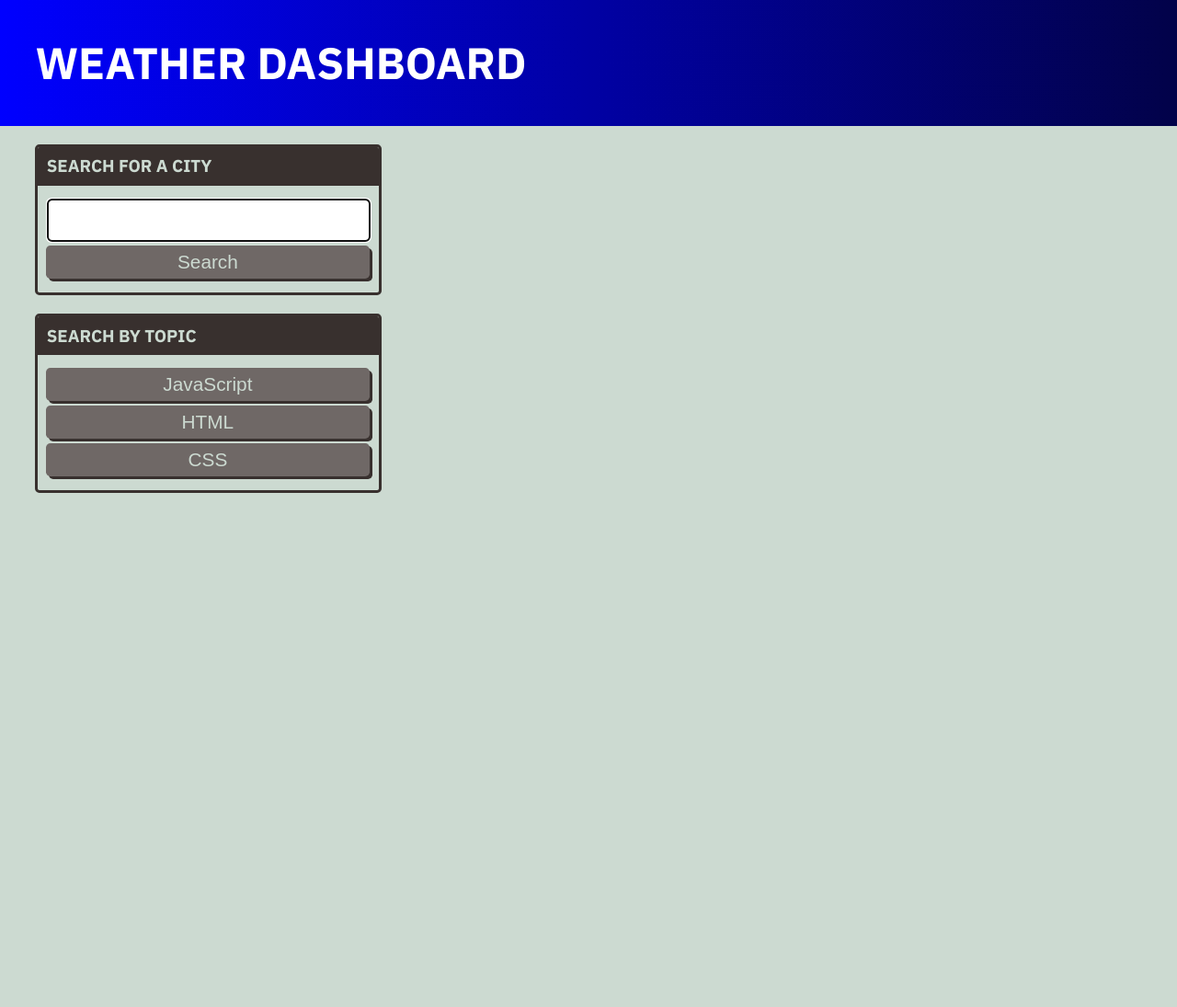
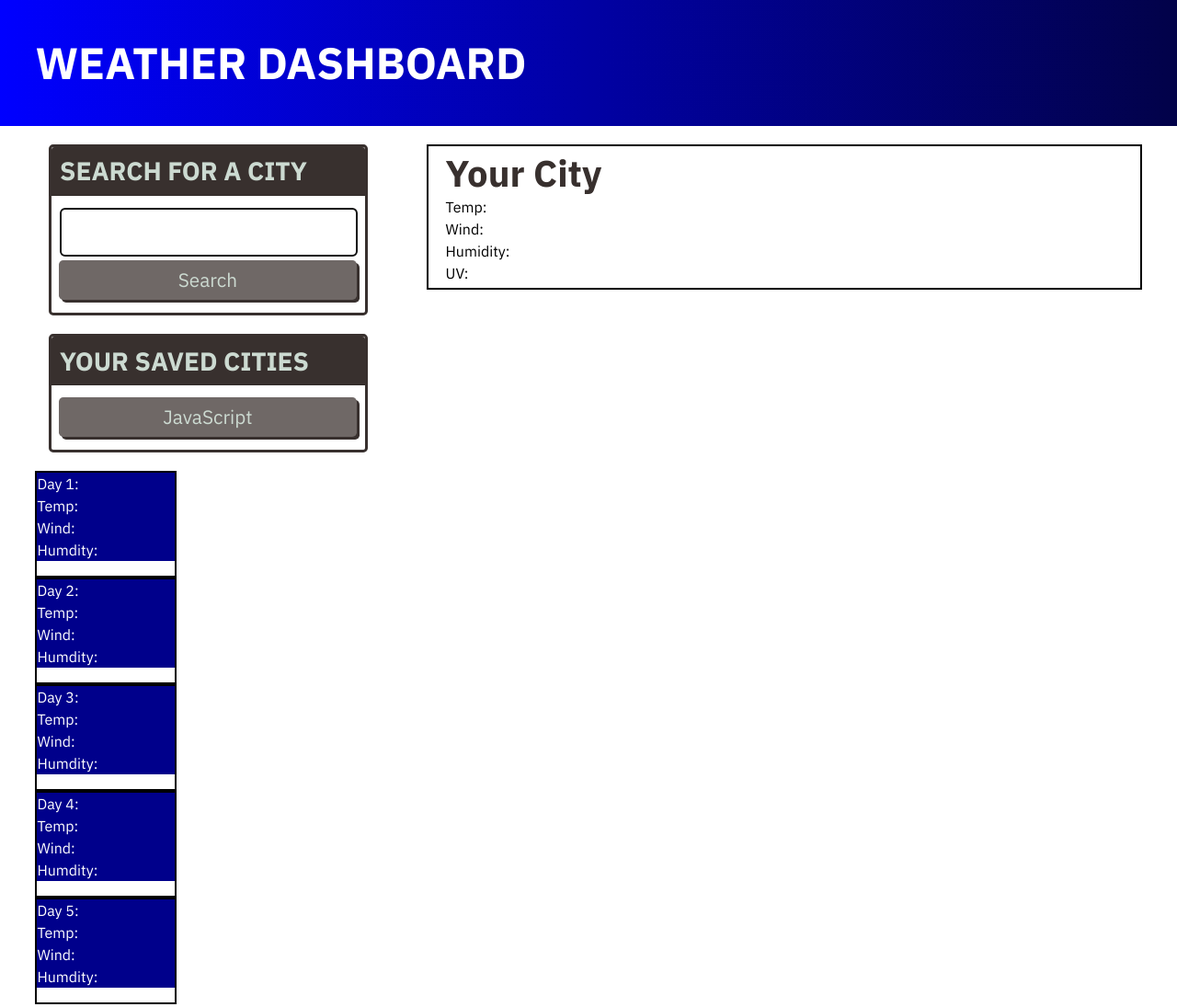
Before and after one commit to RauchDavis13/Challenge6, a plain HTML site: page index.html in a window 1280 px wide. Shown: the whole page at 92% size. Before the commit the page ends 800 px from the top, so only its background shows below. Drawn offline with nearby package versions, Linux system fonts and the light colour scheme.

Commit message:
have 5 day boxes setup, need positioning and data flow

```diff
--- a/assets/script.js
+++ b/assets/script.js
@@ -1,7 +1,8 @@
 var cityFormEl = document.querySelector("#user-form");
 var languageButtonsEl = document.querySelector("#language-buttons");
 var displayCity = document.querySelector("#cityDisplay");
-var currentDateDisplay = document.querySelector("#currentDateDisplay");
+var currentDateDisplay = document.getElementById("currentDateDisplay");
+var dateDisplay = document.getElementsByClassName("dateDisplay");
 var cityInputEl = document.querySelector("#cityName");
 var repoContainerEl = document.querySelector("#repos-container");
 var repoSearchTerm = document.querySelector("#repo-search-term");
@@ -11,12 +12,20 @@ var current_date = document.querySelector("#current-date");
 var current_temp = document.querySelector("#current-temp");
 var current_wind = document.querySelector("#current-wind");
 var current_humidity = document.querySelector("#current-humidity");
+var current_uvi = document.querySelector("#current-uvi");
+var currentTempSpan = document.getElementById("currentTempSpan");
+var currentWindSpan = document.getElementById("currentWindSpan");
+var currentHumidSpan = document.getElementById("currentHumidSpan");
+var currentUvSpan = document.getElementById("currentUvSpan");
 var dateValue;
 
 // converts UTC time code to readable date
 var dateCall = new Date();
-var  dateString = dateCall.toLocaleDateString();
+var  dateObj = dateCall.toLocaleDateString();
+var dateString = JSON.stringify(dateObj);
 console.log(dateString);
+
+displayCity.textContent= ("Your City");
 
 
 // pulls weather criteria from cityName lat and lon properties
@@ -46,26 +55,42 @@ var fetchWeather = function(cityCoord) {
           currentHumidity: data.current.humidity,
           currentTemp: data.current.temp,
           currentWind: data.current.wind_speed,
+          currentUv: data.current.uvi,
           // currentIcon: data.current.weather.icon;
           dailyDate: data.daily[0].dt,
           dailyHumidity: data.daily[0].humidity,
           dailyTemp: data.daily[0].temp.day,
           dailyWind: data.daily[0].wind_speed
         };
-        console.log(weatherCriteria);
-        current_temp.textContent = (weatherCriteria.currentTemp);
-        //console.log(weatherCriteria.currentIcon);
-        console.log(current_temp);
+
 
         dateValue = weatherCriteria.dailyDate;
+        new Date(dateValue);
         console.log(dateValue);
-        new Date(dateValue);
 
         // displays selected city name, current date and weather icon in main area
         displayCity.textContent = (nameCity);
         currentDateDisplay.textContent = (dateString);
+
+        //dateDisplay.textContent = (dateString);
         console.log(dateString);
+        console.log(dateDisplay);
         console.log(currentDateDisplay);
+            //console.log(weatherCriteria.currentIcon);
+
+        console.log(weatherCriteria);
+        currentTempSpan.textContent = (weatherCriteria.currentTemp);
+        currentWindSpan.textContent = (weatherCriteria.currentWind);
+        currentHumidSpan.textContent = (weatherCriteria.currentHumidity);
+        currentUvSpan.textContent = (weatherCriteria.currentUv);
+
+        console.log(current_temp);
+
+
+
+        //for (var i = 0; i <=5; i++)
+
+        //oneDate.textContent =
 
      })
     .catch(function(error) {
--- a/assets/style.css
+++ b/assets/style.css
@@ -25,7 +25,7 @@
 }
 
 body {
-  background-color: var(--primary);
+  /* background-color: var(--primary); */
   margin: 0;
   padding: 0;
   font-family: "IBM Plex Sans", sans-serif;
@@ -34,13 +34,38 @@ body {
   font-size: 16px;
 }
 
+#main-top {
+  color: black;
+  border: black 2px solid;
+  height: 70%;
+}
+
+
 #main-top, h1 {
   text-transform: capitalize;
+}
+.dateDisplay {
   color: black;
 }
 
-#current-container {
+#currentDateDisplay {
+  color: black;
+}
 
+.dayBox {
+  border: black 2px solid;
+}
+
+.five-day {
+  display: inline;
+}
+
+.daily {
+  list-style-type: none;
+  padding-left: 0;
+  width: 150px;
+  color: white;
+  background-color: darkblue;
 }
 
 h1,
--- a/index.html
+++ b/index.html
@@ -7,6 +7,7 @@
   <meta http-equiv="X-UA-Compatible" content="ie=edge">
   <link href="https://fonts.googleapis.com/css?family=IBM+Plex+Sans:400,400i,700&display=swap" rel="stylesheet">
   <link rel="stylesheet" href="https://cdnjs.cloudflare.com/ajax/libs/font-awesome/5.11.2/css/all.min.css">
+  <link rel="stylesheet" href="https://stackpath.bootstrapcdn.com/bootstrap/4.3.1/css/bootstrap.min.css" integrity="sha384-ggOyR0iXCbMQv3Xipma34MD+dH/1fQ784/j6cY/iJTQUOhcWr7x9JvoRxT2MZw1T" crossorigin="anonymous">
   <link rel="stylesheet" href="./assets/style.css" />
   <title>Git it Done</title>
 </head>
@@ -28,24 +29,71 @@
       </div>
 
       <div class="card">
-        <h3 class="card-header text-uppercase">Search By Topic</h3>
-        <div id="language-buttons" class="card-body">
+        <h3 class="card-header text-uppercase">Your Saved Cities</h3>
+        <div id="saved-cities" class="card-body">
           <button data-language="javascript" class="btn">JavaScript</button>
-          <button data-language="html" class="btn">HTML</button>
-          <button data-language="css" class="btn">CSS</button>
-        </div>
+       </div>
       </div>
     </div>
 
-    <div id="main-top" class="col-12 col-md-8">
-      <h1 id="cityDisplay" class="subtitle"><span id="currentDateDisplay"></span></h1>
-      <ul id="current-container" class="list-group">
-        <li id="current-date"></li>
-        <li id="current-temp"></li>
-        <li id="current-wind"></li>
-        <li id="current-humidity"></li>
-      </ul>
+    <div id="main-top" class="h-10 col-12 col-md-8 ">
+      <div id="currentBox" class=" m-1 current-box">
+        <h1 id="cityDisplay" class="subtitle"><span class="dateDisplay" id="currentDateDisplay"></span></h1>
+        <ul id="current-container" class="list-group">
+          <li id="current-temp">Temp: <span id="currentTempSpan"></span></li>
+          <li id="current-wind">Wind: <span id="currentWindSpan"></span></li>
+          <li id="current-humidity">Humidity: <span id="currentHumidSpan"></span></li>
+          <li id="current-uvi">UV: <span id="currentUvSpan"></span></li>
+        </ul>
+      </div>
     </div>
+    <section id="five-day" class="fiveDay">
+      <div id="day-one-container" class="dayBox">
+        <ul class="daily">
+          <li>Day 1: <span id="oneDate"></span></li>
+          <li> <span id="oneIcon"></span></li>
+          <li>Temp: <span id="oneTemp"></span> </li>
+          <li>Wind: <span id="oneWind"></span></li>
+          <li>Humdity: <span id="oneHumidity"></span></li>
+        </ul>
+      </div>
+      <div id="day-two-container" class="dayBox">
+        <ul class="daily">
+          <li>Day 2: <span id="twoDate"></span></li>
+          <li> <span id="twoIcon"></span></li>
+          <li>Temp: <span id="twoTemp"></span> </li>
+          <li>Wind: <span id="twoWind"></span></li>
+          <li>Humdity: <span id="twoHumidity"></span></li>
+        </ul>
+      </div>
+      <div id="day-three-container" class="dayBox">
+        <ul class="daily">
+          <li>Day 3: <span id="threeDate"></span></li>
+          <li> <span id="threeIcon"></span></li>
+          <li>Temp: <span id="threeTemp"></span> </li>
+          <li>Wind: <span id="threeWind"></span></li>
+          <li>Humdity: <span id="threeHumidity"></span></li>
+        </ul>
+      </div>
+      <div id="day-four-container" class="dayBox">
+        <ul class="daily">
+          <li>Day 4: <span id="fourDate"></span></li>
+          <li> <span id="fourIcon"></span></li>
+          <li>Temp: <span id="fourTemp"></span> </li>
+          <li>Wind: <span id="fourWind"></span></li>
+          <li>Humdity: <span id="fourHumidity"></span></li>
+        </ul>
+      </div>
+      <div id="day-five-container" class="dayBox">
+        <ul class="daily">
+          <li>Day 5: <span id="fiveDate"></span></li>
+          <li> <span id="fiveIcon"></span></li>
+          <li>Temp: <span id="fiveTemp"></span> </li>
+          <li>Wind: <span id="fiveWind"></span></li>
+          <li>Humdity: <span id="fiveHumidity"></span></li>
+        </ul>
+      </div>
+    </section>
   </main>
 
   <script src="./assets/script.js"></script>
```
